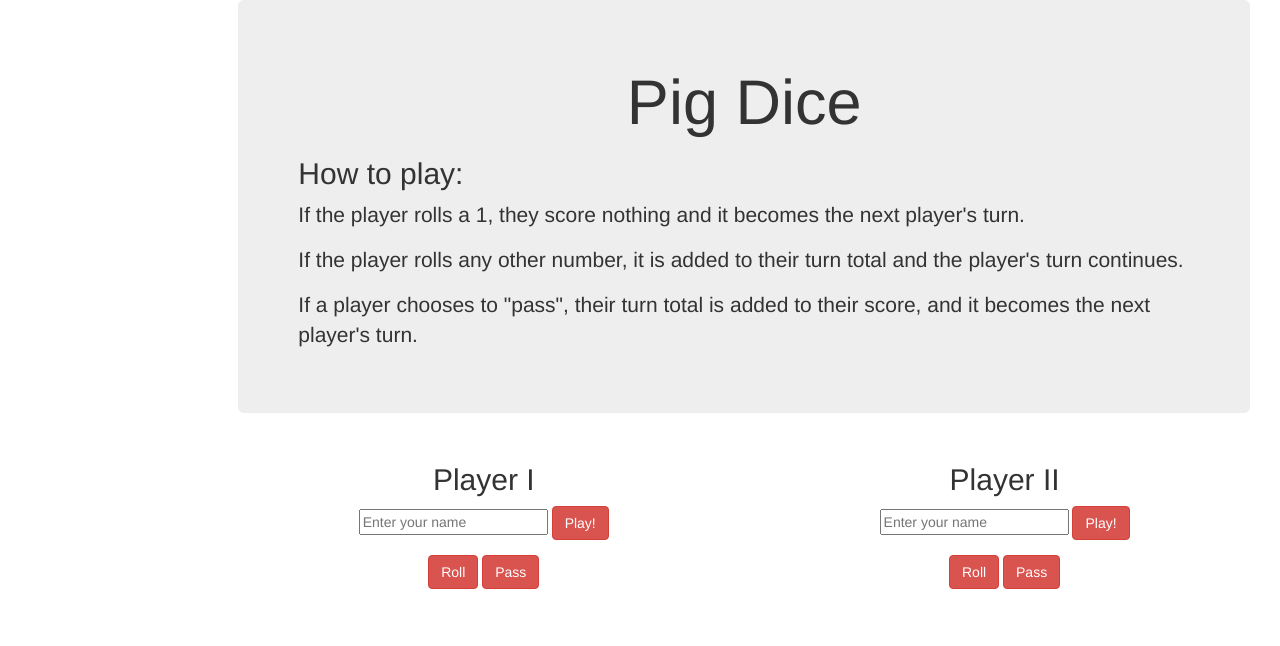
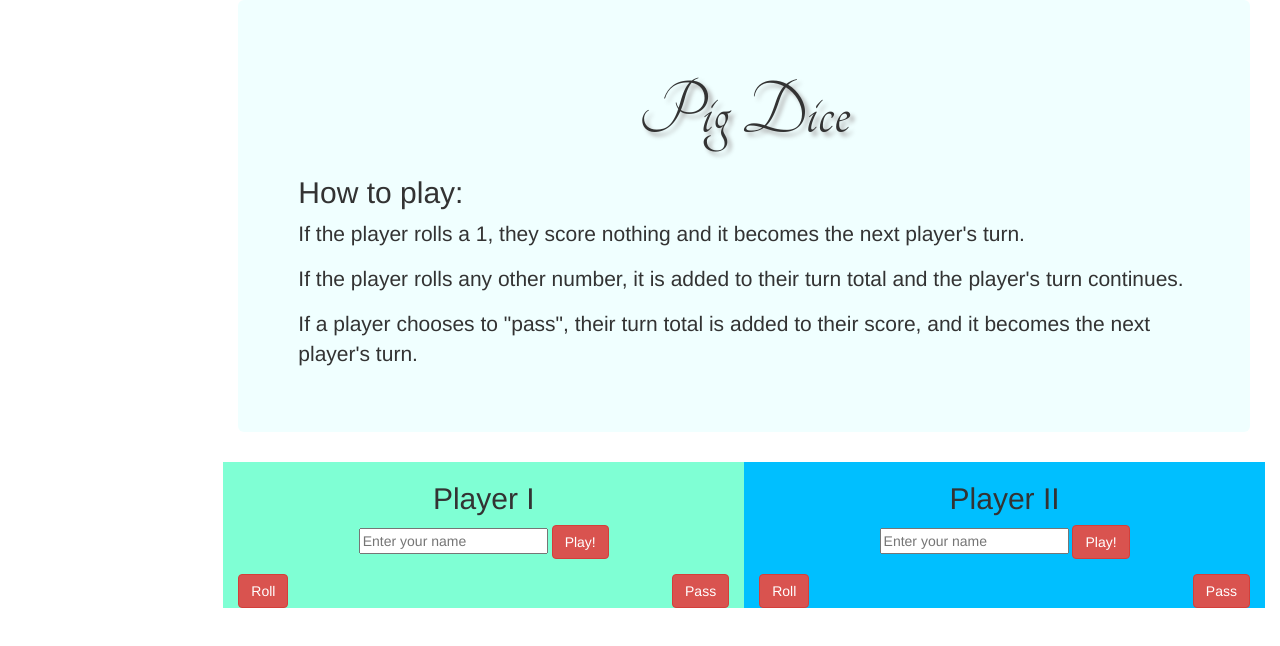
Before and after one commit to RachelAya/Pig-Dice-IP, a plain HTML site: page index.html in a window 1280 px wide. Drawn offline with Linux system fonts and the light colour scheme.

Commit message:
use google font

```diff
--- a/css/styles.css
+++ b/css/styles.css
@@ -1,3 +1,20 @@
+.jumbotron
+{
+  background-color: #F0FFFF;
+}
+#header {
+     font-family: 'Tangerine', serif;
+     font-size: 80px;
+     text-shadow: 4px 4px 4px #aaa;
+   }
+#p1
+{
+  background-color:#7FFFD4;
+}
+#p2
+{
+  background-color: #00BFFF;
+}
 #pNameI
 {
   font-size: 25px;
@@ -5,6 +22,22 @@
 #pNameII
 {
   font-size: 25px;
+}
+#roll1
+{
+  float: left;
+}
+#pass1
+{
+  float: right;
+}
+#roll2
+{
+  float: left;
+}
+#pass2
+{
+  float: right;
 }
 .playerIResult
 {
```
